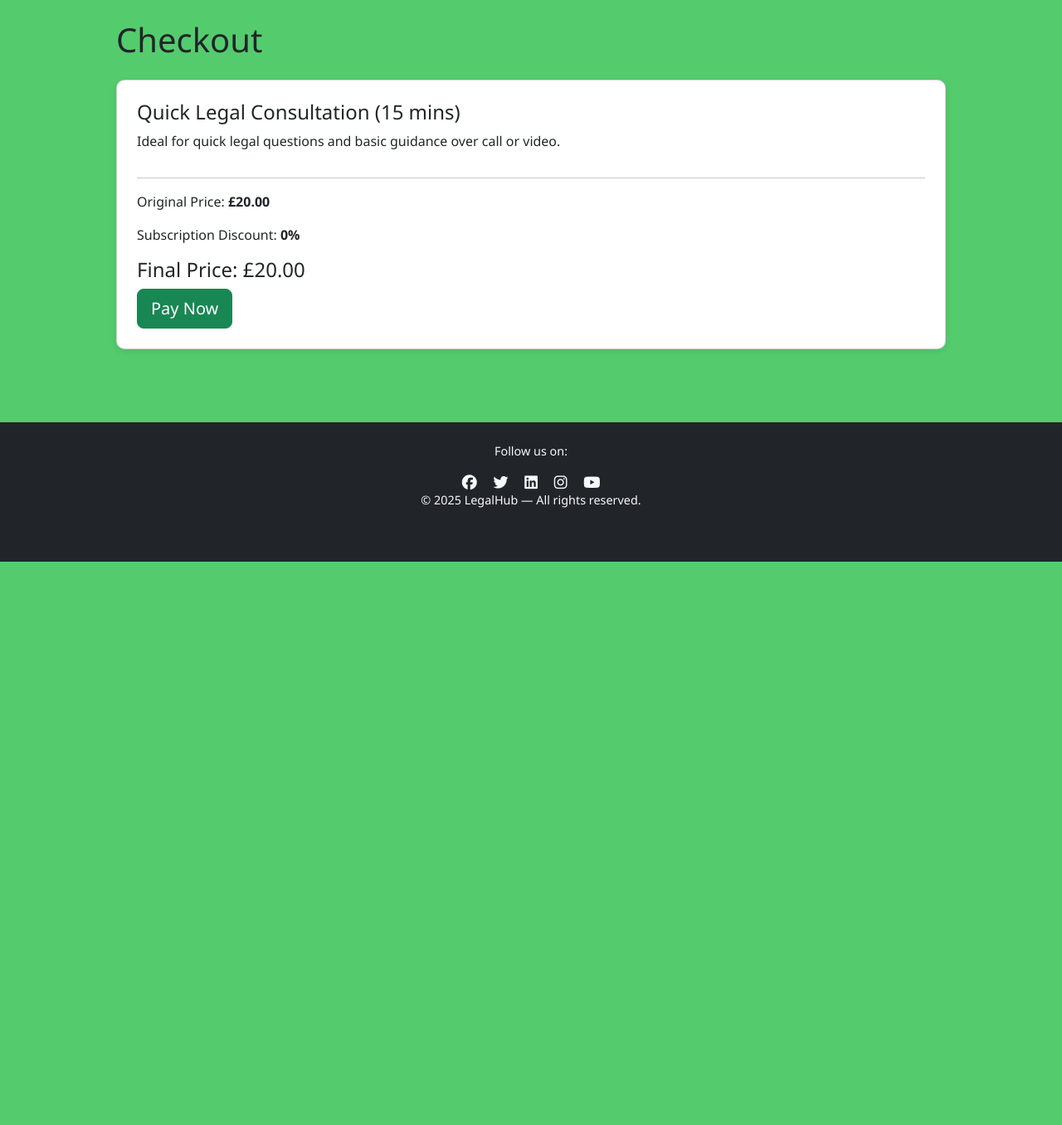
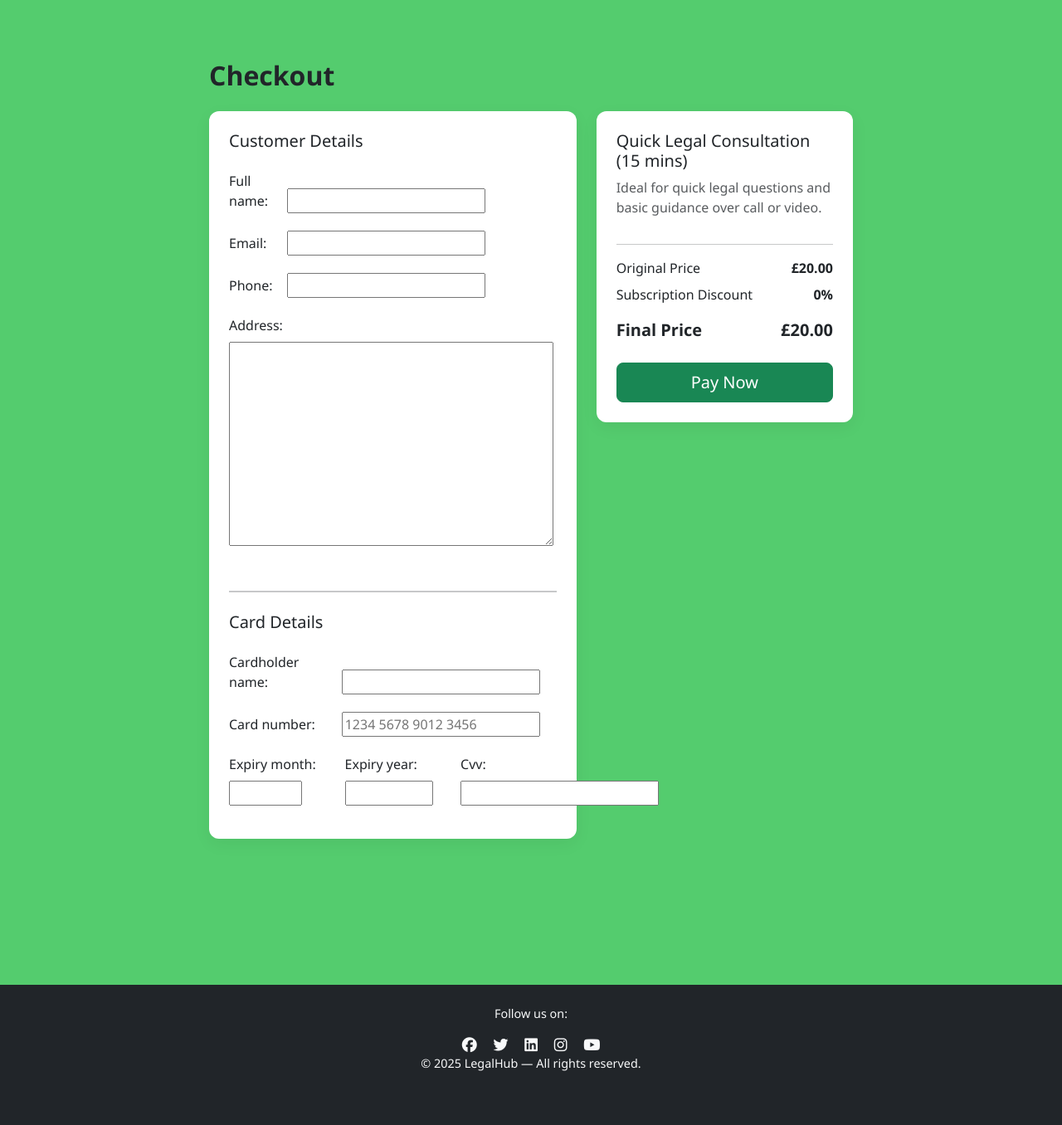
Before and after one commit to srivish12/Legal_Consultation-Law_Library, a Django app: page /payments/checkout/1/ in a window 1280 px wide. Shown: the part 102-1458 px from the top of the page at 83% size. Before the commit the page ends 779 px from the top, so only its background shows below. Run offline with Django 4.2, Linux system fonts and the light colour scheme; a user stored in the database is signed in; data comes from the database, SQL or seed files in the repository; some libraries are stand-ins or nearby versions.

Commit message:
made a few adjustments to the payment processing  system: improve user experience and fix bugs

```diff
--- /dev/null
+++ b/payments/forms.py
@@ -0,0 +1,29 @@
+from django import forms
+
+class CheckoutForm(forms.Form):
+    full_name = forms.CharField(max_length=100)
+    email = forms.EmailField()
+    phone = forms.CharField(max_length=20)
+    address = forms.CharField(widget=forms.Textarea)
+
+    card_number = forms.CharField(
+        max_length=16,
+        min_length=16,
+        widget=forms.TextInput(attrs={'placeholder': '1234 5678 9012 3456'})
+    )
+    expiry_month = forms.IntegerField(min_value=1, max_value=12)
+    expiry_year = forms.IntegerField(min_value=2024, max_value=2035)
+    cvv = forms.CharField(max_length=4, min_length=3)
+    cardholder_name = forms.CharField(max_length=100)
+
+    widgets = {
+    'full_name': forms.TextInput(attrs={'class': 'form-control'}),
+    'email': forms.EmailInput(attrs={'class': 'form-control'}),
+    'phone': forms.TextInput(attrs={'class': 'form-control'}),
+    'address': forms.Textarea(attrs={'class': 'form-control', 'rows': 2}),
+    'cardholder_name': forms.TextInput(attrs={'class': 'form-control'}),
+    'card_number': forms.TextInput(attrs={'class': 'form-control'}),
+    'expiry_month': forms.Select(attrs={'class': 'form-control'}),
+    'expiry_year': forms.Select(attrs={'class': 'form-control'}),
+    'cvv': forms.PasswordInput(attrs={'class': 'form-control'}),
+    }
--- a/payments/templates/payments/checkout.html
+++ b/payments/templates/payments/checkout.html
@@ -9,27 +9,133 @@
     body {
         background-color: rgb(84, 204, 110);
     }
+
+    .checkout-title {
+        font-weight: 600;
+    }
+
+    .card {
+        border-radius: 12px;
+        box-shadow: 0 6px 20px rgba(0,0,0,0.06);
+        border: none;
+    }
+
+    .form-label {
+        font-weight: 500;
+    }
+
+    .summary-price {
+        font-size: 1.25rem;
+        font-weight: 600;
+    }
 </style>
 {% endblock %}
 
 {% block content %}
-<h1 class="mb-4">Checkout</h1>
+<div class="container my-5">
+    <h2 class="mb-4 checkout-title">Checkout</h2>
 
+    <form method="post">
+        {% csrf_token %}
 
-<div class="card p-4">
-<h4>{{ package.title }}</h4>
-<p>{{ package.description }}</p>
+        <div class="row g-4">
 
+            <!-- LEFT: CUSTOMER & CARD DETAILS -->
+            <div class="col-lg-7">
+                <div class="card p-4">
 
-<hr>
-<p>Original Price: <strong>£{{ original_amount }}</strong></p>
-<p>Subscription Discount: <strong>{{ discount }}%</strong></p>
-<h4>Final Price: £{{ final_amount }}</h4>
+                    <h5 class="mb-4">Customer Details</h5>
 
+                    <div class="mb-3">
+                        <label class="col-sm-2 form-label">{{ form.full_name.label_tag }}</label>
+                        {{ form.full_name }}
+                    </div>
 
-<form method="post">
-{% csrf_token %}
-<button class="btn btn-success btn-lg">Pay Now</button>
-</form>
+                    <div class="mb-3">
+                        <label class="col-sm-2 form-label">{{ form.email.label_tag }}</label>
+                        {{ form.email }}
+                    </div>
+
+                    <div class="mb-3">
+                        <label class="col-sm-2 form-label">{{ form.phone.label_tag }}</label>
+                        {{ form.phone }}
+                    </div>
+
+                    <div class="mb-4">
+                        <label class="form-label">{{ form.address.label_tag }}</label>
+                        {{ form.address }}
+                    </div>
+
+                    <hr class="my-4 border-2">
+
+                    <h5 class="mb-4">Card Details</h5>
+
+                    <div class="mb-3">
+                        <label class="col-sm-2 col-md-4 form-label">{{ form.cardholder_name.label_tag }}</label>
+                        {{ form.cardholder_name }}
+                    </div>
+
+                    <div class="mb-3">
+                        <label class="col-sm-2 col-md-4 form-label">{{ form.card_number.label_tag }}</label>
+                        {{ form.card_number }}
+                    </div>
+
+                    <div class="row">
+                        <div class="col-md-4 mb-3">
+                            <label class="form-label">{{ form.expiry_month.label_tag }}</label>
+                            {{ form.expiry_month }}
+                        </div>
+
+                        <div class="col-md-4 mb-3">
+                            <label class="form-label">{{ form.expiry_year.label_tag }}</label>
+                            {{ form.expiry_year }}
+                        </div>
+
+                        <div class="col-md-4 mb-3">
+                            <label class="form-label">{{ form.cvv.label_tag }}</label>
+                            {{ form.cvv }}
+                        </div>
+                    </div>
+                </div>
+            </div>
+
+            <!-- RIGHT: ORDER SUMMARY -->
+            <div class="col-lg-5">
+                <div class="card p-4">
+
+                    <h5 class="mb-2">{{ package.title }}</h5>
+                    <p class="text-muted">{{ package.description }}</p>
+
+                    <hr>
+
+                    <div class="d-flex justify-content-between mb-2">
+                        <span>Original Price</span>
+                        <strong>£{{ original_amount }}</strong>
+                    </div>
+
+                    <div class="d-flex justify-content-between mb-3">
+                        <span>Subscription Discount</span>
+                        <strong>{{ discount }}%</strong>
+                    </div>
+
+                    <div class="d-flex justify-content-between mb-4">
+                        <span class="summary-price">Final Price</span>
+                        <span class="summary-price">£{{ final_amount }}</span>
+                    </div>
+
+                    <button type="submit" class="btn btn-success btn-lg w-100">
+                        Pay Now
+                    </button>
+                </div>
+            </div>
+
+        </div>
+    </form>
+
+    {% if form.errors %}
+    <div class="alert alert-danger mt-4">
+        {{ form.errors }}
+    </div>
+    {% endif %}
 </div>
 {% endblock %}
--- a/payments/templates/payments/payment_history.html
+++ b/payments/templates/payments/payment_history.html
@@ -24,9 +24,9 @@
 {% for payment in payments %}
 <tr>
     <td>{{ payment.package.title }}</td>
-    <td>${{ payment.original_amount }}</td>
+    <td>£{{ payment.original_amount }}</td>
     <td>{{ payment.discount_percent }}%</td>
-    <td>${{ payment.final_amount }}</td>
+    <td>£{{ payment.final_amount }}</td>
     <td>{{ payment.get_status_display }}</td>
     <td>{{ payment.created_at|date:"Y-m-d" }}</td>
 
--- a/payments/templates/payments/payment_success.html
+++ b/payments/templates/payments/payment_success.html
@@ -15,17 +15,19 @@
 {% block content %}
 <div class="alert alert-success">
 <h3>Payment Successful</h3>
-<p>Thank you for your payment.</p>
+<p>Thank you {{payment.full_name}} for your payment.A confirmation \
+        email will be sent to {{ payment.email }}.</p>
 </div>
 
 
 <div class="card p-4">
 <p><strong>Package:</strong> {{ payment.package.title }}</p>
-<p><strong>Amount Paid:</strong> ${{ payment.final_amount }}</p>
+<p><strong>Amount Paid:</strong> £{{ payment.final_amount }}</p>
 <p><strong>Status:</strong> {{ payment.get_status_display }}</p>
 </div>
 
 
 <a href="{% url 'package_list' %}" class="btn btn-primary mt-3">Back to Packages</a>
 <a href="{% url 'payments:history' %}" class="btn btn-outline-dark mt-3">Payment History</a>
+<a href="{% url 'reviews:package_add' payment.package.id %}" class="btn btn-outline-success mt-3">Leave a Review</a>
 {% endblock %}
--- a/payments/templates/payments/subscription_checkout.html
+++ b/payments/templates/payments/subscription_checkout.html
@@ -9,7 +9,7 @@
 
 
 <div class="card p-4">
-    <p><strong>Amount:</strong> ${{ payment.final_amount }}</p>
+    <p><strong>Amount:</strong> £{{ payment.final_amount }}</p>
     <form method="post">
         {% csrf_token %}
         <button class="btn btn-success btn-lg">Confirm & Pay</button>
--- a/payments/views.py
+++ b/payments/views.py
@@ -1,52 +1,69 @@
-from django.shortcuts import render, redirect, get_object_or_404
+from django.shortcuts import render, redirect, reverse, get_object_or_404
 from django.contrib.auth.decorators import login_required
+from urllib3 import request
 from consultation_packages.models import ConsultationPackage
 from subscriptions.models import Subscription
 from .models import Payment
 from django.contrib import messages
 from datetime import timedelta
 from django.utils import timezone
+from .forms import CheckoutForm
 
+#import stripe
 
 @login_required
 def checkout(request, package_id):
-	package = get_object_or_404(ConsultationPackage, id=package_id)
+    package = get_object_or_404(ConsultationPackage, id=package_id)
 
-	subscription, _ = Subscription.objects.get_or_create(user=request.user)
-	discount = subscription.discount_percentage()
+    subscription = Subscription.objects.filter(user=request.user).first()
+    discount = subscription.discount_percentage() if subscription else 0
 
-	# Decide original amount
-	if package.min_price:
-		original_amount = package.min_price
-	else:
-		original_amount = package.max_price
+    # Decide original amount
+    original_amount = (
+        package.min_price if package.min_price else package.max_price
+    )
 
-	# Apply discount
-	final_amount = original_amount - (original_amount * discount / 100)
+    # Apply discount
+    final_amount = original_amount - (original_amount * discount / 100)
 
-	if request.method == 'POST':
-		payment = Payment.objects.create(
-			user=request.user,
-			package=package,
-			original_amount=original_amount,
-			discount_percent=discount,
-			final_amount=final_amount,
-			status=Payment.COMPLETED # simulated payment
-		)
-		#payment.mark_completed()
-		#return redirect('payments:success', payment.id)
-		return redirect('subscriptions:my_subscription') #, payment_id=payment.id)
-	context = {
-		'package': package,
-		'original_amount': original_amount,
-		'discount': discount,
-		'final_amount': final_amount,
-		'subscription': subscription,
-	}
+    if request.method == 'POST':
+        form = CheckoutForm(request.POST)
 
-	return render(request, 'payments/checkout.html', context)
+        if form.is_valid():
+            payment = Payment.objects.create(
+                user=request.user,
+                package=package,
+                full_name=form.cleaned_data['full_name'],
+                email=form.cleaned_data['email'],
+                phone=form.cleaned_data['phone'],
+                address=form.cleaned_data['address'],
+                original_amount=original_amount,
+                discount_percent=discount,
+                final_amount=final_amount,
+            )
 
+            payment.mark_completed()
 
+            return redirect('payments:success', payment.id)
+
+    else:
+        form = CheckoutForm(
+            initial={
+                'email': request.user.email
+            }
+        )
+
+    # ✅ THIS MUST ALWAYS RUN
+    context = {
+        'package': package,
+        'original_amount': original_amount,
+        'discount': discount,
+        'final_amount': final_amount,
+        'subscription': subscription,
+        'form': form,
+    }
+
+    return render(request, 'payments/checkout.html', context)
 
 
 @login_required
```
Also changed, not shown: payments/models.py (+12 -2 lines).
